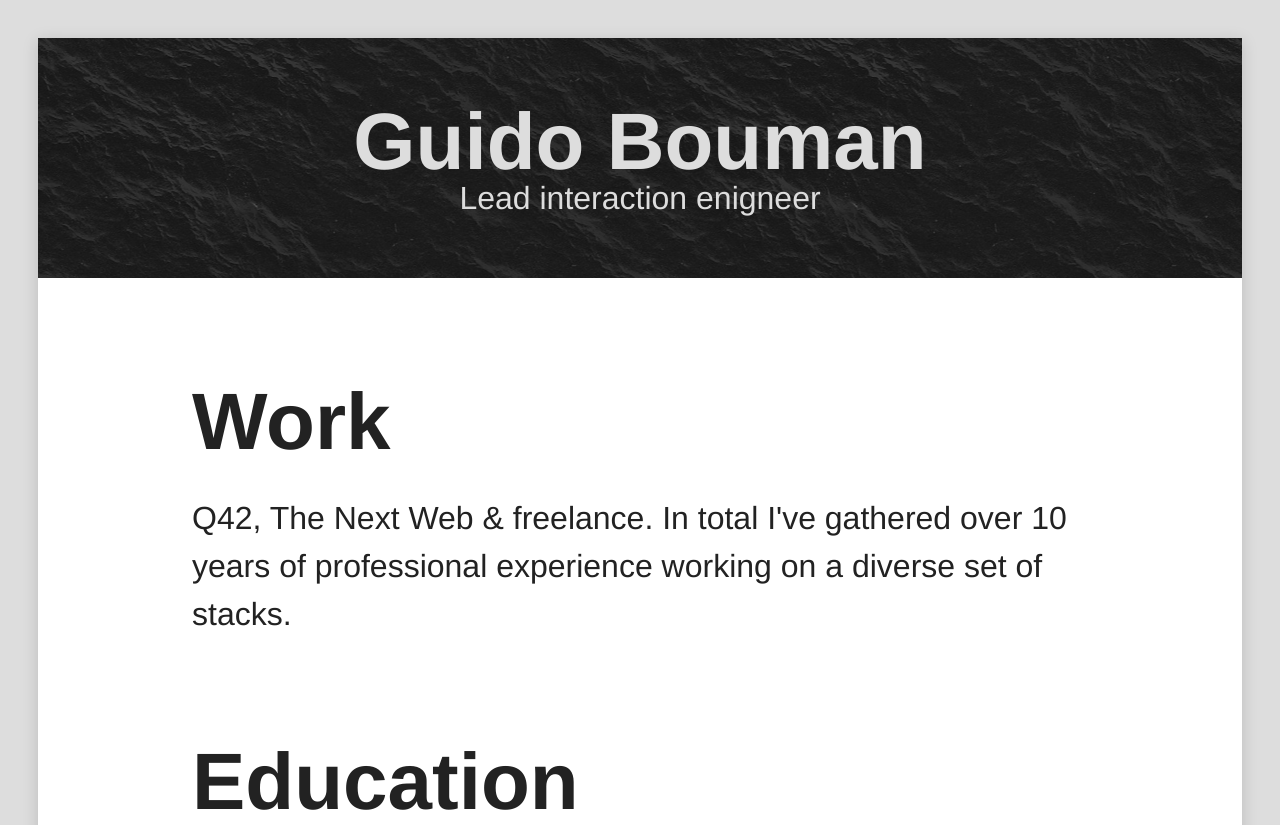
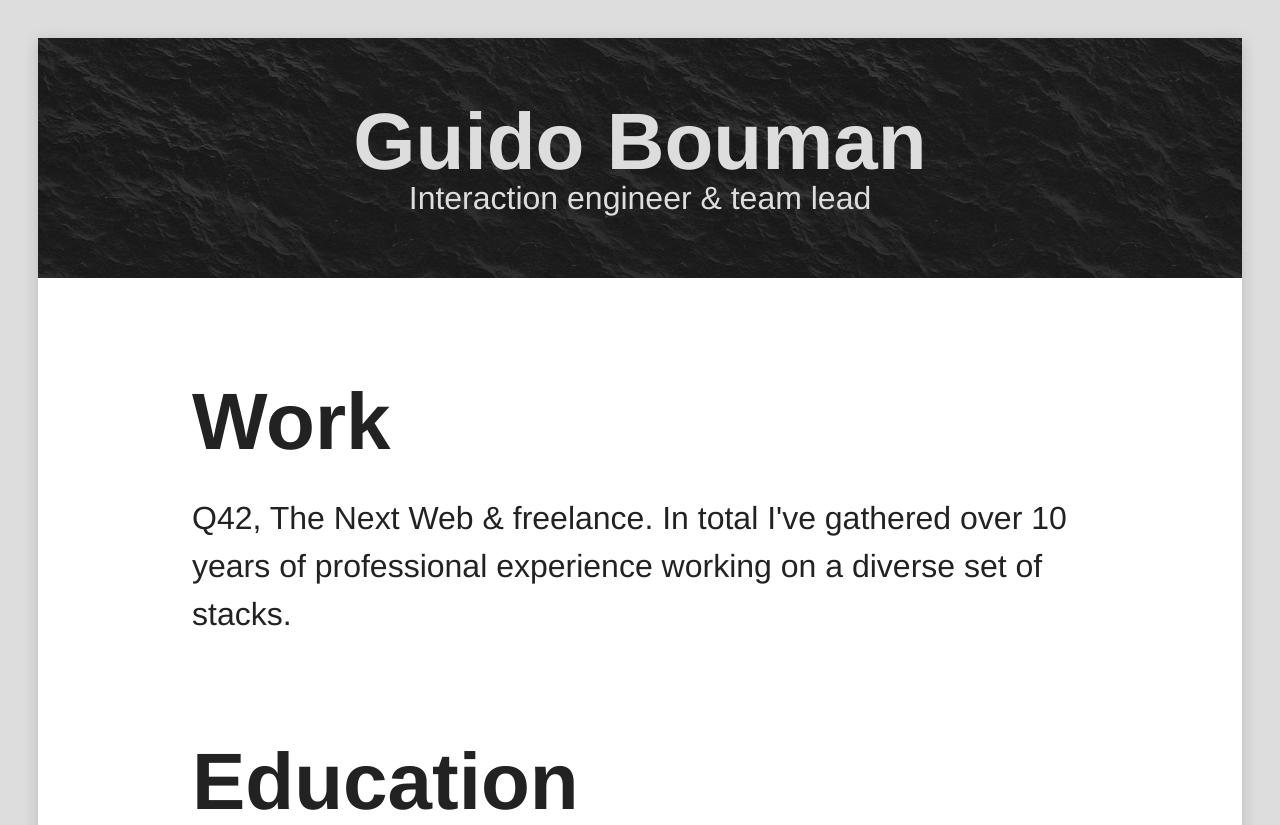
Before and after one commit to guidobouman/guido.vc, a plain HTML site: page cv-public/index.html in a window 1280 px wide. Shown: the top 825 px of the page. Drawn offline with Linux system fonts and the light colour scheme.

Commit message:
tweak function title

```diff
--- a/cv-public/index.html
+++ b/cv-public/index.html
@@ -13,7 +13,7 @@
       Guido Bouman
     </h1>
     <p class="function">
-      Lead interaction enigneer
+      Interaction engineer & team lead
     </p>
   </header>
 
```
